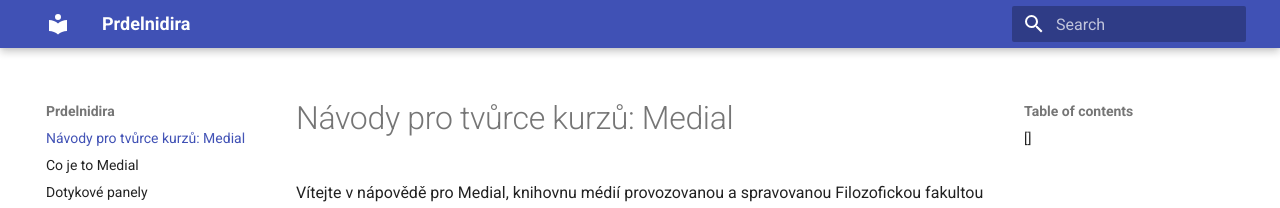
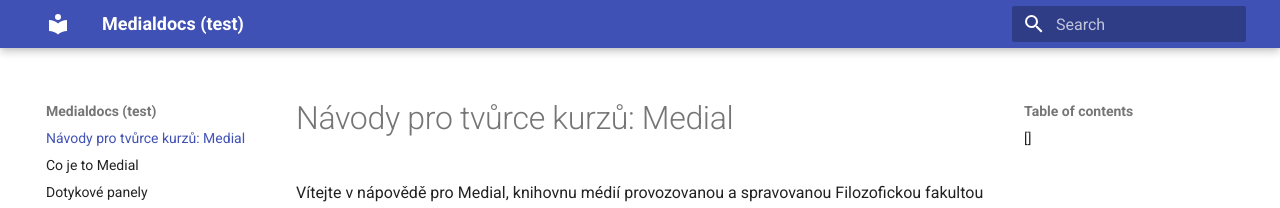
Before and after one commit to kvet-divizny/medialdocs, an MkDocs documentation site: the page built from docs/index.md, in a window 1280 px wide. Shown: the top 208 px of the page. Built offline with MkDocs 1.6.1 and Material for MkDocs 9.7.7, drawn with Linux system fonts in a browser that asks for light colours.

Commit message:
Update mkdocs.yml

```diff
--- a/mkdocs.yml
+++ b/mkdocs.yml
@@ -1,5 +1,5 @@
-site_name: Prdelnidira
-site_url: https://example.com/
+site_name: Medialdocs (test)
+site_url: https://medial.phil.muni.cz
 theme:
   name: material
   include_sidebar: true
```
